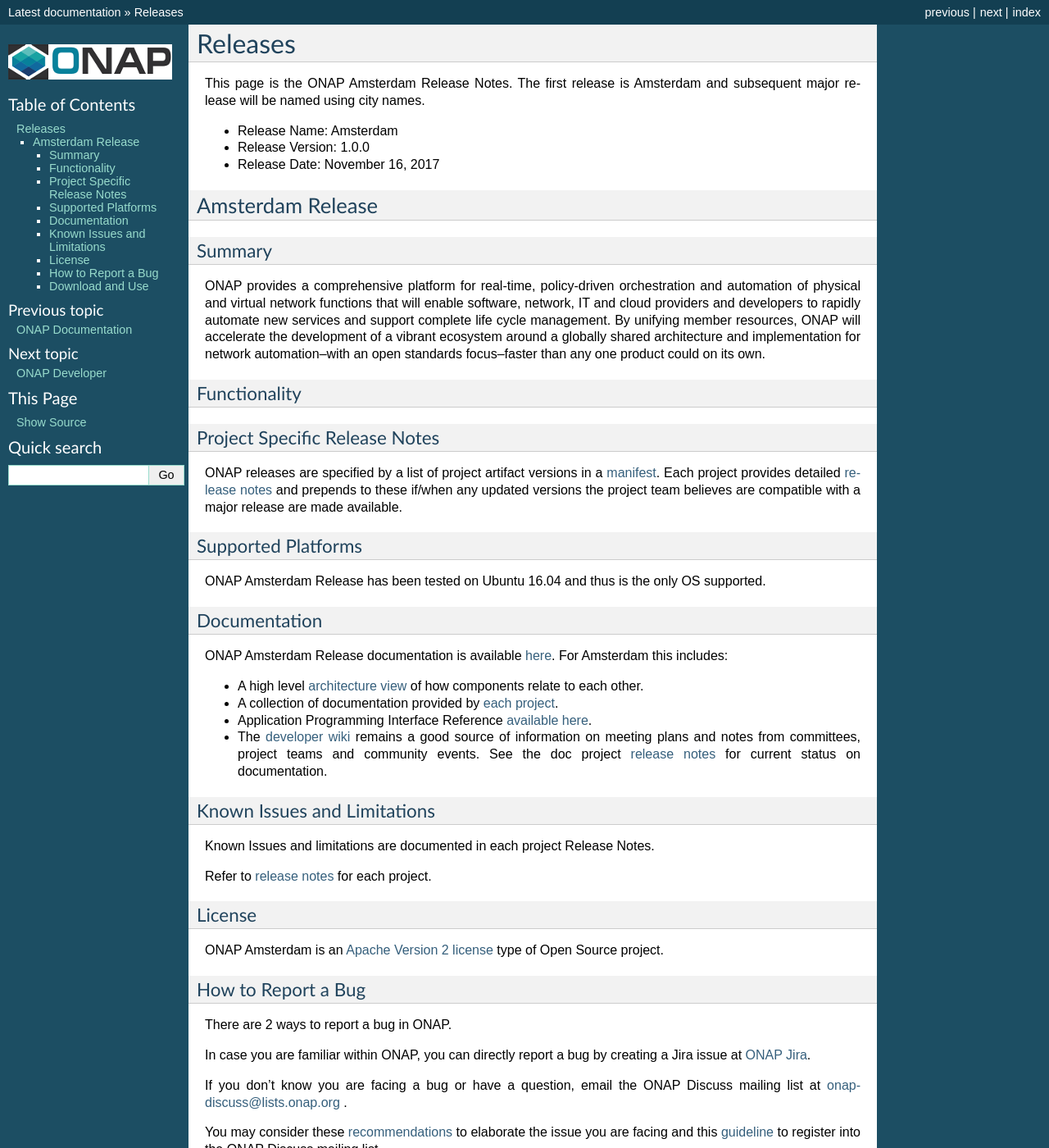
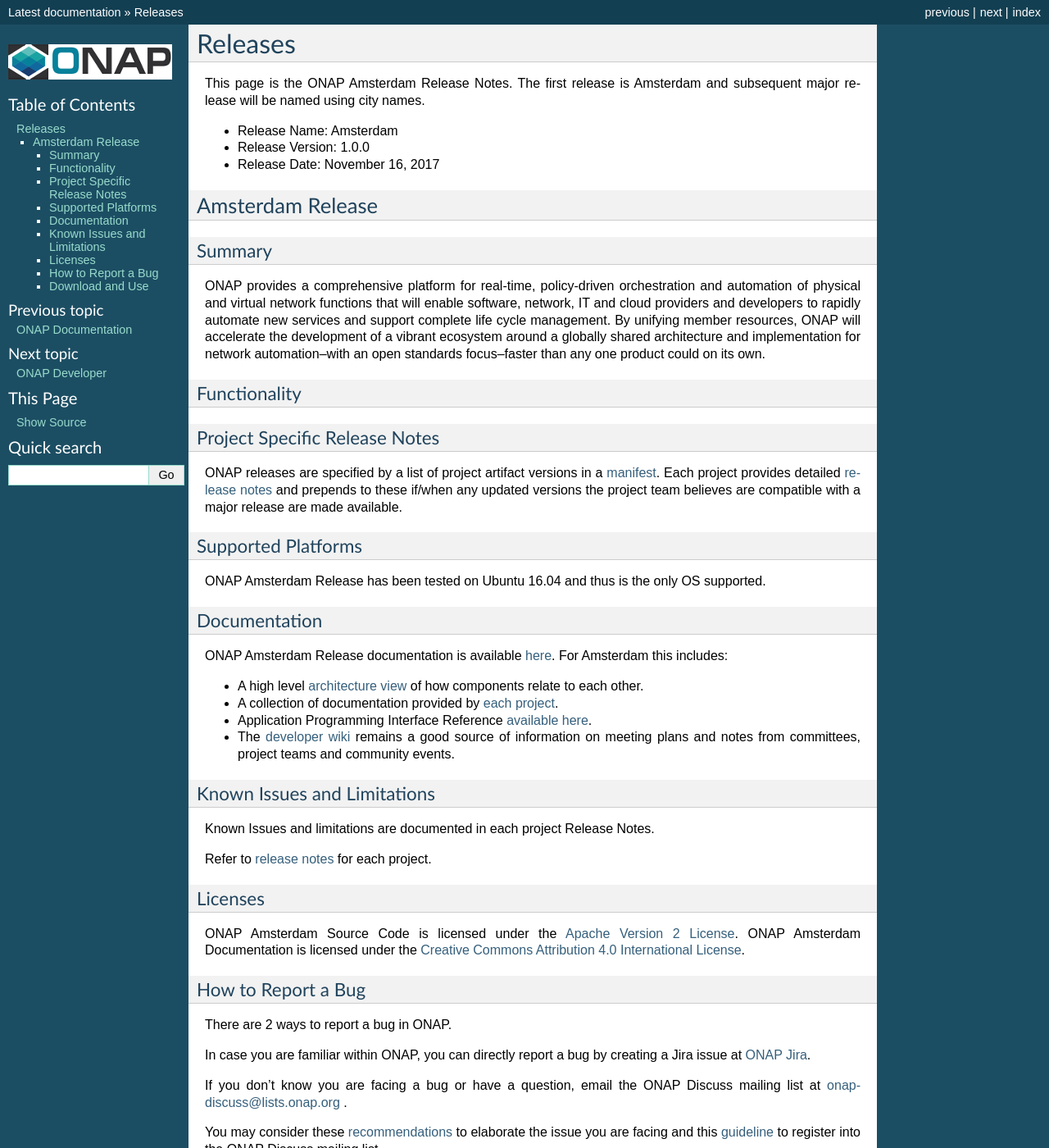
Before and after one commit to onap/doc, a Sphinx documentation site: the page built from docs/release/index.rst, in a window 1280 px wide and 1400 px high. Shown: the whole window at 82% size. Built offline with Sphinx 7.4.7, drawn with Linux system fonts in a browser that asks for light colours; formulas are drawn with MathJax 3; pages that are not in the unit, such as notebooks, are missing from menus.

Commit message:
Update Master Release Notes
Updated following sections:
-Documentation, remove link to non necessary doc RN
-License: add creative commons license for doc

Issue-Id: DOC-150

Change-Id: I8cd5dba0c3a5abb454131712ce54cd66552cdc3a
Signed-off-by: Gildas Lanilis <gildas.lanilis@huawei.com>

```diff
--- a/docs/release/index.rst
+++ b/docs/release/index.rst
@@ -56,8 +56,7 @@
 
 * The `developer wiki <http://wiki.onap.org>`_ remains a good source of
   information on meeting plans and notes from committees, project teams and
-  community events. See the doc
-  project :ref:`release notes <doc-release-notes>` for current status on documentation.
+  community events.
 
 
 Known Issues and Limitations
@@ -66,9 +65,10 @@
 
 Refer to :ref:`release notes <doc-releaserepos>` for each project.
 
-License
-+++++++
-ONAP Amsterdam is an `Apache Version 2 license <http://www.apache.org/licenses/LICENSE-2.0>`_ type of Open Source project.
+Licenses
+++++++++
+ONAP Amsterdam Source Code is licensed under the `Apache Version 2 License <http://www.apache.org/licenses/LICENSE-2.0>`_.
+ONAP Amsterdam Documentation is licensed under the `Creative Commons Attribution 4.0 International License <http://creativecommons.org/licenses/by/4.0>`_.
 
 How to Report a Bug
 +++++++++++++++++++
```
